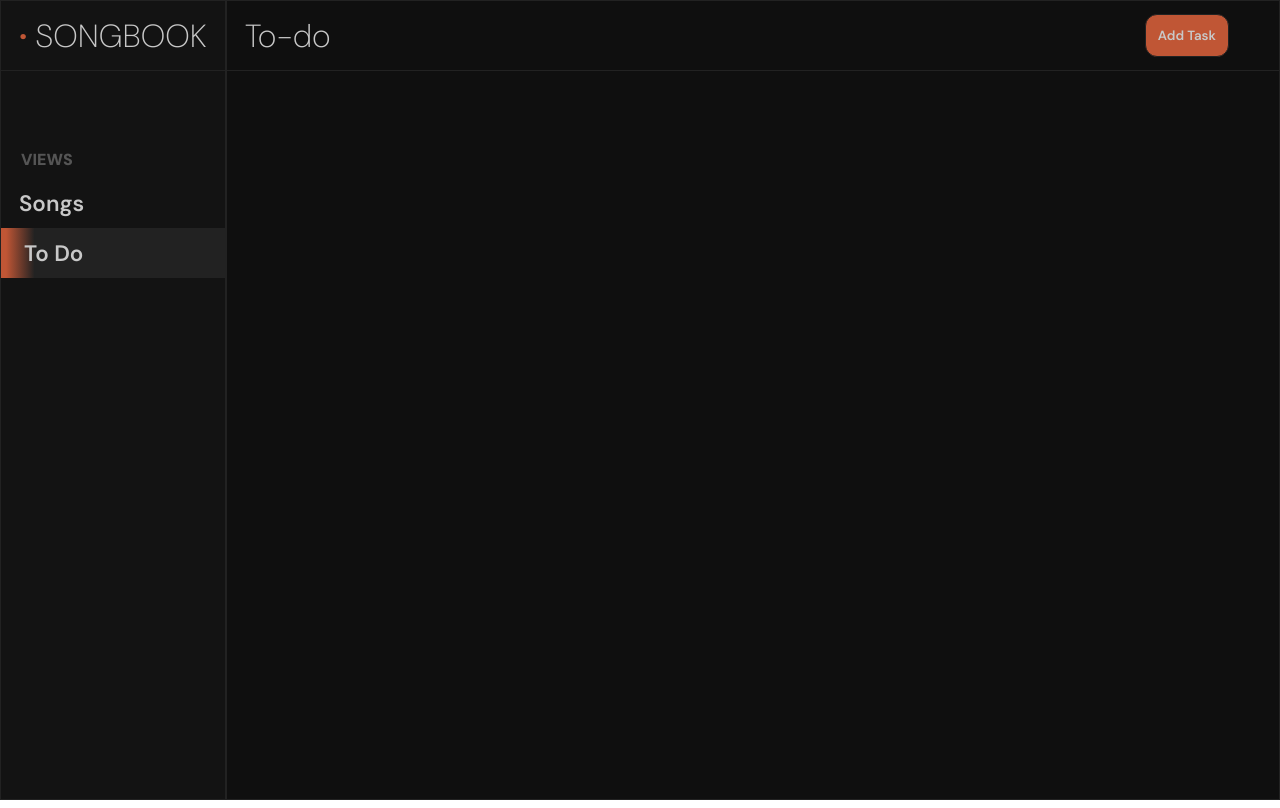
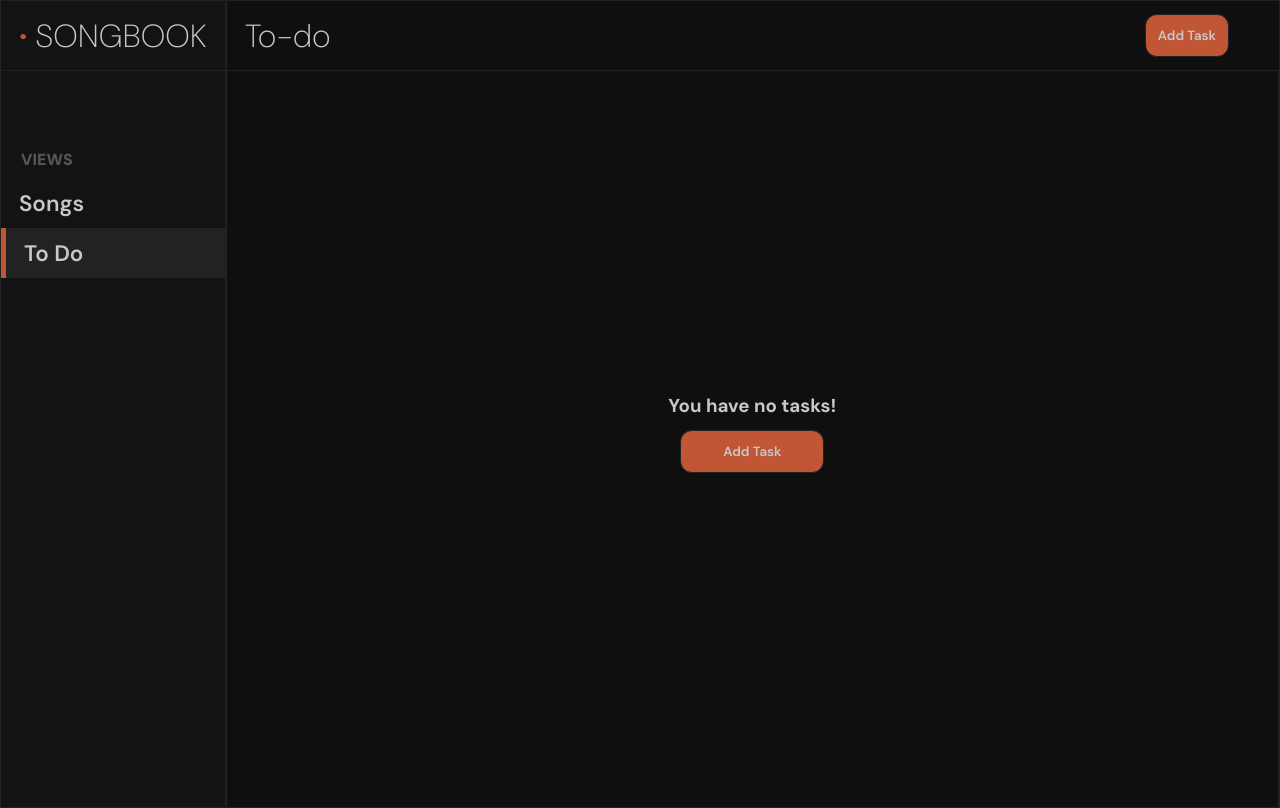
Before and after one commit to OliverSlate/songbook, a React (Vite) app: page / in a window 1280 px wide. Both pictures are taken after a click on the button "To Do". Built offline with nearby package versions, Linux system fonts and the light colour scheme; a web font is replaced by a local one.

Commit message:
Working on adding tasks

```diff
--- a/src/components/Songs.tsx
+++ b/src/components/Songs.tsx
@@ -1,8 +1,16 @@
+import { useState } from "react";
+
 export default function Songs() {
-  const data = JSON.parse(localStorage.getItem("songbook") ?? "{}");
+  const [data, setData] = useState(() => {
+    const stored = localStorage.getItem("songs");
+    return stored ? JSON.parse(stored) : { releases: [] };
+  });
+
+  const isEmpty = data.releases.length === 0;
 
   function addAlbum() {
-    localStorage.setItem("songbook", JSON.stringify(data));
+    console.log(data);
+    localStorage.setItem("songs", JSON.stringify(data));
   }
 
   return (
@@ -17,7 +25,9 @@ export default function Songs() {
         </div>
       </div>
       <div className="songs">
-        <div className="releases">Imagine my songs are here</div>
+        <div className="releases">
+          {isEmpty ? <h3>You have no releases!</h3> : <p>TODO: releases</p>}
+        </div>
         <div className="current">
           Also imagine this shows the currently selected song &#40;lyrics and
           shit&#41;
--- a/src/components/Todo.tsx
+++ b/src/components/Todo.tsx
@@ -1,12 +1,37 @@
+import { useState } from "react";
+import AddTask from "./add-task";
+
 export default function Todo() {
+  const [data, setData] = useState(() => {
+    const stored = localStorage.getItem("tasks");
+    return stored ? JSON.parse(stored) : { tasks: [] };
+  });
+  const [addTask, SetAddTask] = useState(false);
+
+  const isEmpty = data.tasks.length === 0;
   return (
     <>
       <div className="header">
         <p>To-do</p>
         <div className="controls">
-          <button id="add-task">Add Task</button>
+          <button id="add-task" onClick={() => SetAddTask(!addTask)}>
+            Add Task
+          </button>
         </div>
       </div>
+      <div className="tasks">
+        {isEmpty ? (
+          <div>
+            <h3>You have no tasks!</h3>
+            <button id="add-task" onClick={() => SetAddTask(!addTask)}>
+              Add Task
+            </button>
+          </div>
+        ) : (
+          <p>tasks</p>
+        )}
+      </div>
+      {addTask ? <AddTask></AddTask> : null}
     </>
   );
 }
--- /dev/null
+++ b/src/components/add-task.tsx
@@ -0,0 +1,7 @@
+export default function AddTask() {
+  return (
+    <div className="vignette">
+      <div className="view">add task</div>
+    </div>
+  );
+}
--- a/src/index.css
+++ b/src/index.css
@@ -31,8 +31,7 @@ button:hover {
   background-color: #161616;
 }
 .active {
- background: #C05635;
-background: linear-gradient(90deg, rgba(192, 86, 53, 1) 0%, rgba(107, 58, 43, 1) 7%, rgba(34, 34, 34, 1) 13%, rgba(34, 34, 34, 1) 100%);
+  background-color: var(--border-def);
   border-left: 5px solid var(--accent );
 }
 .active:hover {
@@ -94,7 +93,7 @@ background: linear-gradient(90deg, rgba(192, 86, 53, 1) 0%, rgba(107, 58, 43, 1)
   margin-left: auto;
   margin-right: 20px;
 }
-.controls button {
+.controls button, #add-task {
   margin: 12px;
   padding: 12px;
   font-weight: 600;
@@ -102,12 +101,15 @@ background: linear-gradient(90deg, rgba(192, 86, 53, 1) 0%, rgba(107, 58, 43, 1)
   border: 1px solid var(--border-def);
   border-radius: 12px;
 }
-.controls button:hover {
+.controls button:hover, #add-task:hover {
   background-color: var(--accent-light);
 }
 #add-album {
   background-color: var(--surface-secondary);
   color: var(--text-sec);
+}
+#add-album:hover {
+  background-color: var(--border-s);
 }
 .songs {
   display:  grid;
@@ -115,14 +117,36 @@ background: linear-gradient(90deg, rgba(192, 86, 53, 1) 0%, rgba(107, 58, 43, 1)
   overflow-y: auto;
   max-height: 92vh;
 }
-.releases {
+.releases, .tasks {
   grid-column: 1;
   border-right: 1px solid var(--border-def)!important;
   min-height: 92vh;
-  padding: 5%;
+  display: flex;
+  flex-direction: column;
+  justify-content: center;
+}
+.releases *, .tasks * {
+  margin: auto;
 }
 .current {
   grid-column: 2;
   min-height: 92vh;
   padding: 5%;
 }
+.tasks div{
+  display: flex;
+  flex-direction: column;
+}
+.vignette {
+  position: absolute;
+  top: 0;
+  left: 0;
+  width: 100%;
+  height: 100vh;
+  background-color: #0000002d;
+}
+.view {
+  width: 80%;
+  height: 80vh;
+  margin: auto;
+}
```
Also changed, not shown: src/components/add-album.tsx (added, +7 -0 lines), src/components/add-song.tsx (added, +7 -0 lines), src/data/songs.json (deleted, +0 -29 lines), src/data/todo.json (deleted).
